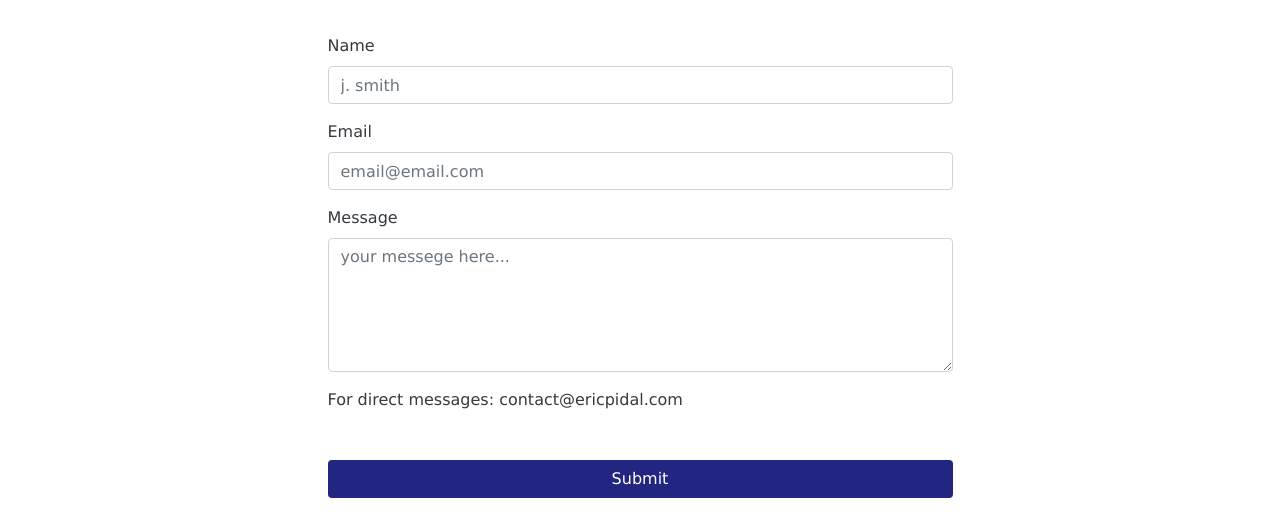
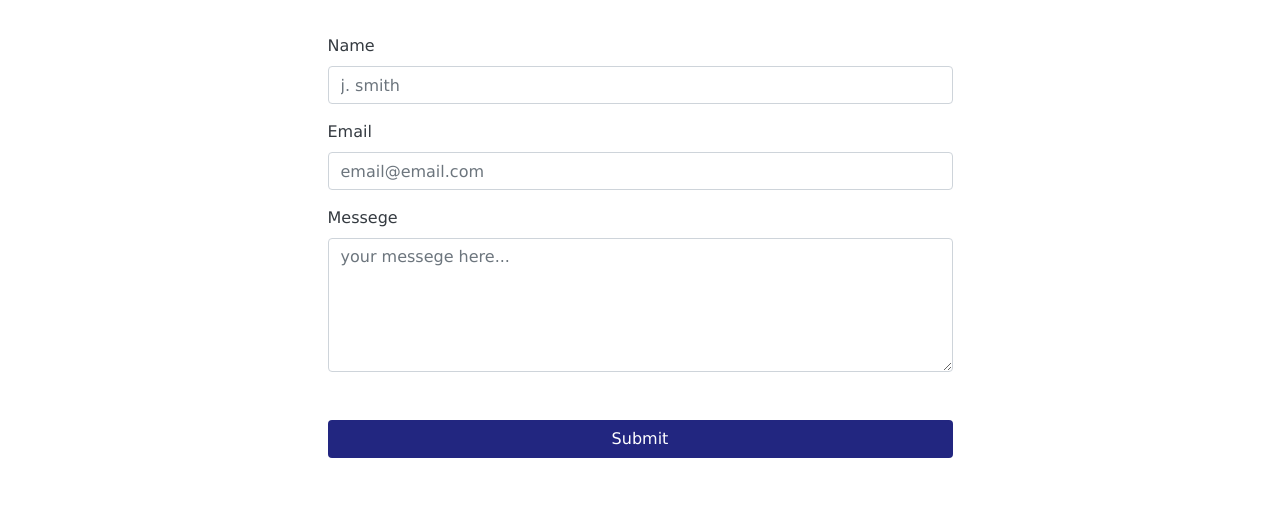
Before and after one commit to testing305/retro, a Gatsby site: page /contact in a window 1280 px wide. Shown: the part 671-1195 px from the top of the page. Built offline with nearby package versions, Linux system fonts and the light colour scheme; Gatsby itself is replaced by a stand-in of ours.

Commit message:
removed email at bottom of contact form

```diff
--- a/src/components/Home/ContactForm.js
+++ b/src/components/Home/ContactForm.js
@@ -41,7 +41,7 @@ export default function ContactForm() {
             </div>
             {/* {description} */}
             <div className="form-group">
-              <label htmlFor="description">Message</label>
+              <label htmlFor="description">Messege</label>
               <textarea
                 name="description"
                 id="description"
@@ -50,7 +50,7 @@ export default function ContactForm() {
                 placeholder="your messege here..."
               />
             </div>
-            <p>For direct messages: contact@ericpidal.com</p>
+
             {/* {submit} */}
             <div data-netlify-recaptcha="true" />
             <button
```
